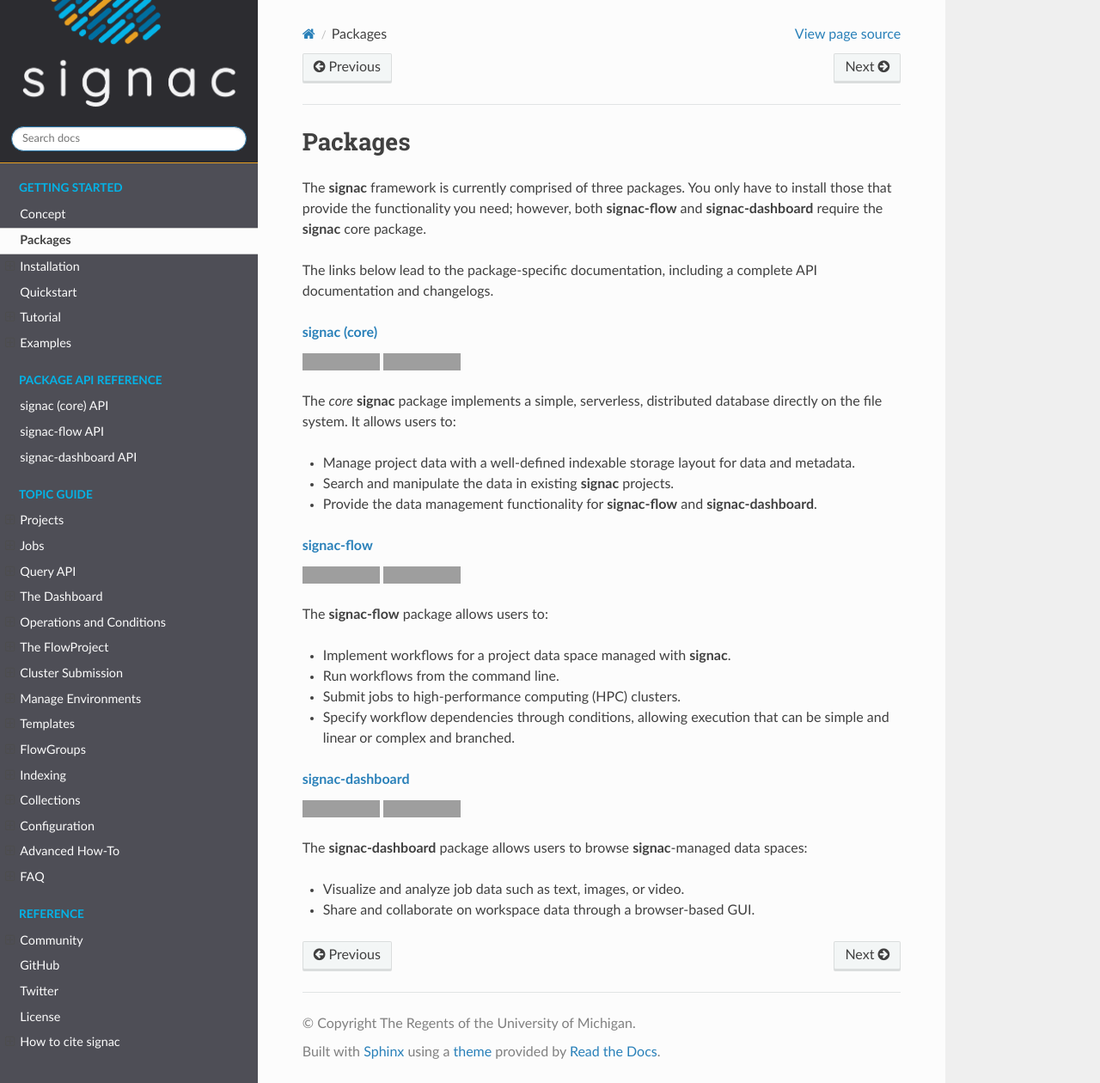
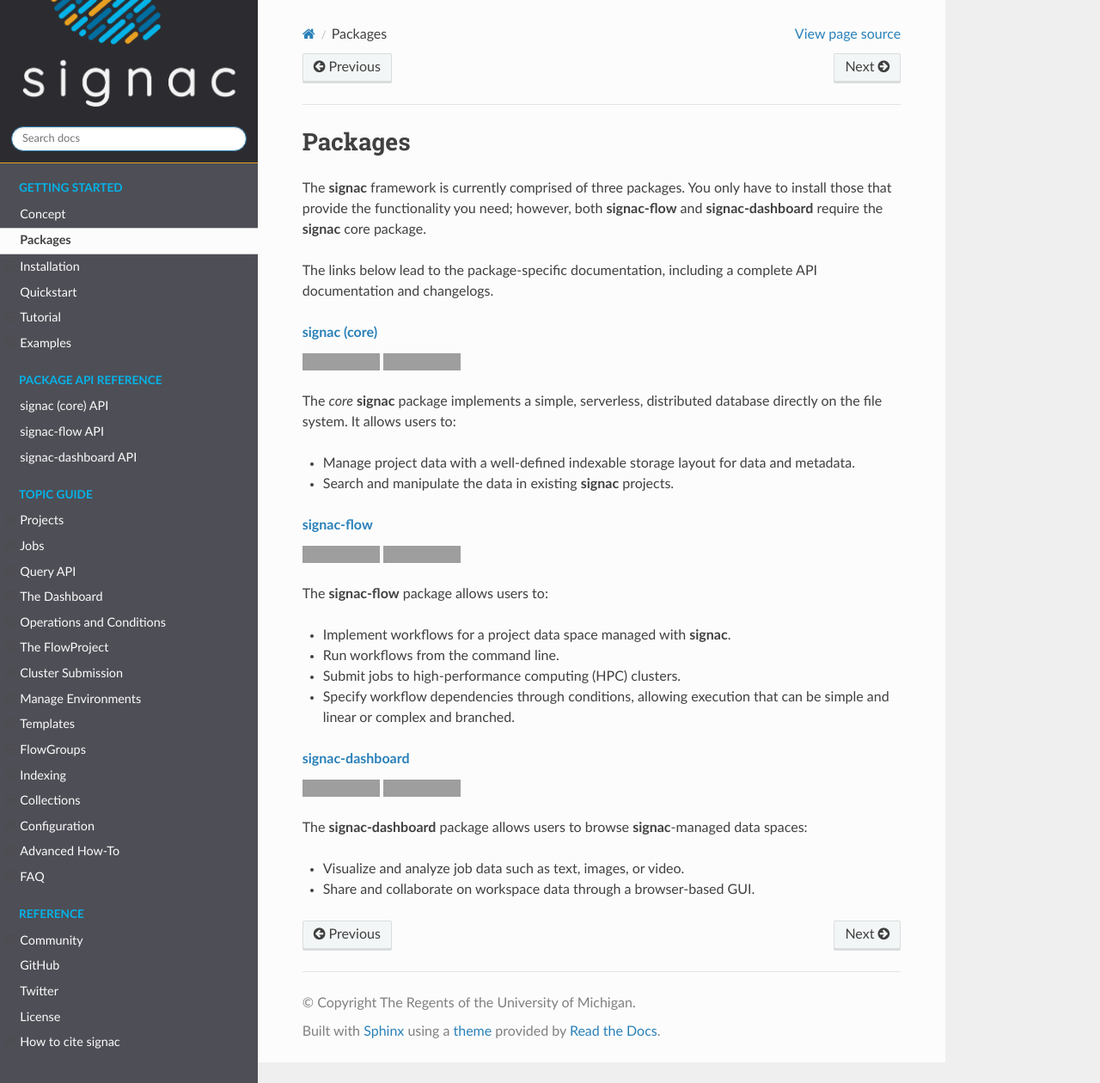
Before and after one commit to glotzerlab/signac-docs, a Sphinx documentation site: the page built from docs/source/packages.rst, in a window 1280 px wide and 1260 px high. Shown: the whole window at 86% size. Built offline with Sphinx 7.4.7 and the Read the Docs theme 2.0.0, drawn with Linux system fonts in a browser that asks for light colours; grey boxes are pictures that could not be loaded.

Commit message:
remove bullet point about dependencies

```diff
--- a/docs/source/packages.rst
+++ b/docs/source/packages.rst
@@ -24,7 +24,6 @@
 
 - Manage project data with a well-defined indexable storage layout for data and metadata.
 - Search and manipulate the data in existing **signac** projects.
-- Provide the data management functionality for **signac-flow** and **signac-dashboard**.
 
 .. rubric:: signac-flow_
 
```
